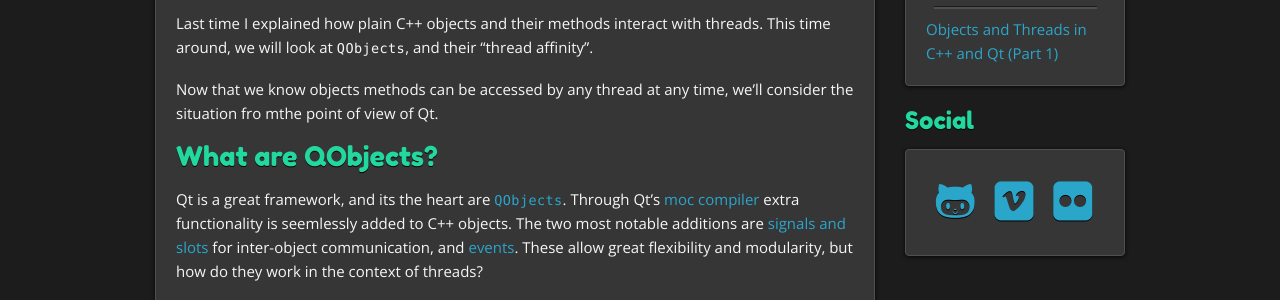
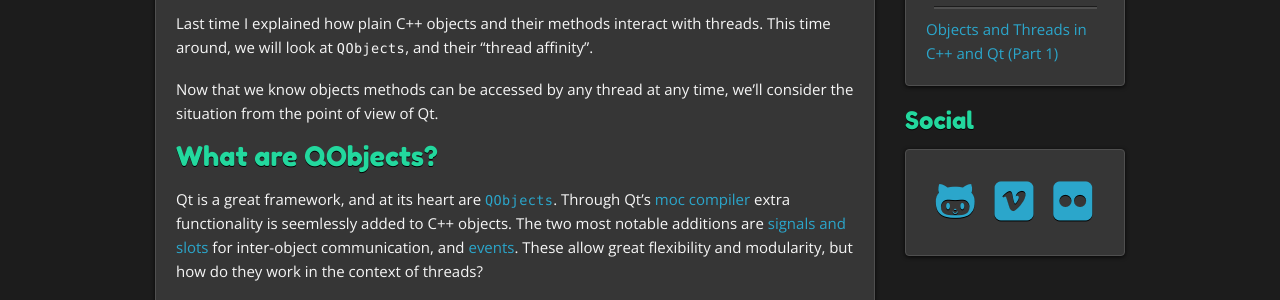
Before and after one commit to KholdStare/kholdstare.github.com, a Jekyll site: the page built from _posts/2012-08-31-objects-and-threads-in-cpp-2.markdown, in a window 1280 px wide and 900 px high. Shown: the part 225-525 px from the top of the window. Built offline with Jekyll 4.4.1, drawn with Linux system fonts in a browser that asks for light colours; comment, search, counter and statistics services are not loaded.

Commit message:
Minor typography fixes.

```diff
--- a/_posts/2012-08-31-objects-and-threads-in-cpp-2.markdown
+++ b/_posts/2012-08-31-objects-and-threads-in-cpp-2.markdown
@@ -12,11 +12,11 @@ tags:
 ---
 
 Now that we know objects methods can be accessed by any thread at any time,
-we'll consider the situation fro mthe point of view of Qt.
+we'll consider the situation from the point of view of Qt.
 
 ### What are QObjects?
 
-Qt is a great framework, and its the heart are
+Qt is a great framework, and at its heart are
 <a href="http://qt-project.org/doc/qt-4.8/object.html"><code>QObjects</code></a>.
 Through Qt's <a href="http://qt-project.org/doc/qt-4.8/moc.html#moc">moc compiler</a>
 extra functionality is seemlessly added to C++ objects.
```
